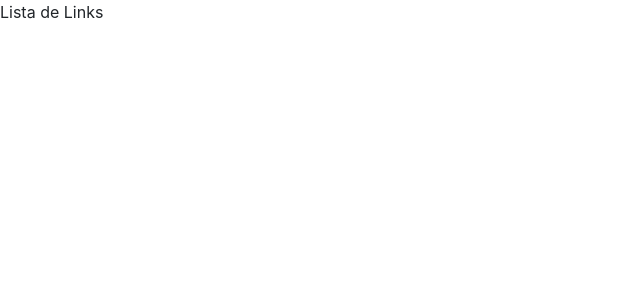
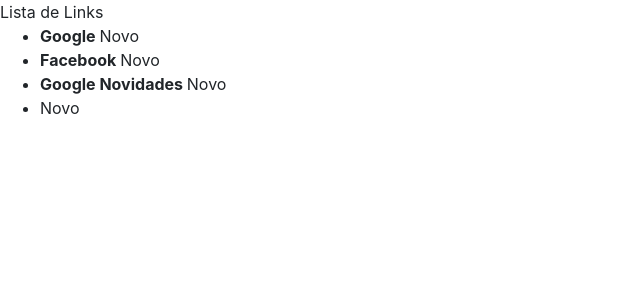
Before and after one commit to lramosduarte/know, an Angular app: page /links in a window 1280 px wide. Shown: the top 300 px of the page, without its empty margins (0-640 px from the left). Built offline with nearby package versions, Linux system fonts and the light colour scheme.

Commit message:
Make service get links at the store

```diff
--- a/src/app/link-list/link-list.component.ts
+++ b/src/app/link-list/link-list.component.ts
@@ -1,6 +1,7 @@
 import { Component, OnInit } from '@angular/core';
 
 import { Link } from 'src/app/models/link';
+import { BuscadorLinksService } from 'src/app/services/gerenciador-links/buscador-links.service';
 
 
 @Component({
@@ -11,9 +12,11 @@
 export class LinkListComponent implements OnInit {
   linksNaoLidos: Link[];
 
-  constructor() { }
+  constructor(private buscador: BuscadorLinksService) { }
 
   ngOnInit() {
+    this.buscador.linksNaoLidos()
+      .subscribe( links => this.linksNaoLidos = links );
   }
 
 }
--- /dev/null
+++ b/src/app/services/gerenciador-links/buscador-links.service.ts
@@ -0,0 +1,19 @@
+import { Injectable } from '@angular/core';
+import { Observable, of } from 'rxjs';
+
+import { Link } from 'src/app/models/link';
+import { LINKS } from 'src/app/services/gerenciador-links/mock';
+
+
+@Injectable({
+  providedIn: 'root'
+})
+export class BuscadorLinksService {
+
+  constructor() { }
+
+  linksNaoLidos(): Observable<Link[]> {
+    return of(LINKS);
+  }
+
+}
--- /dev/null
+++ b/src/app/services/gerenciador-links/mock.ts
@@ -0,0 +1,31 @@
+import { Link } from 'src/app/models/link'
+
+
+export const LINKS: Link[] = [
+    {
+        url: 'http://www.google.com.br',
+        name: 'Google',
+        dateRead: null,
+        dateAdd: new Date(),
+        favorite: false,
+    },
+    {
+        url: 'http://www.facebook.com.br',
+        name: 'Facebook',
+        dateAdd: new Date(),
+        favorite: false,
+    },
+    {
+        url: 'http://www.google.com.br/novidades',
+        name: 'Google Novidades',
+        dateRead: new Date(),
+        dateAdd: new Date(),
+        favorite: true,
+    },
+    {
+        url: 'http://www.medium.com.br',
+        dateRead: null,
+        dateAdd: new Date(),
+        favorite: false,
+    },
+]
```
